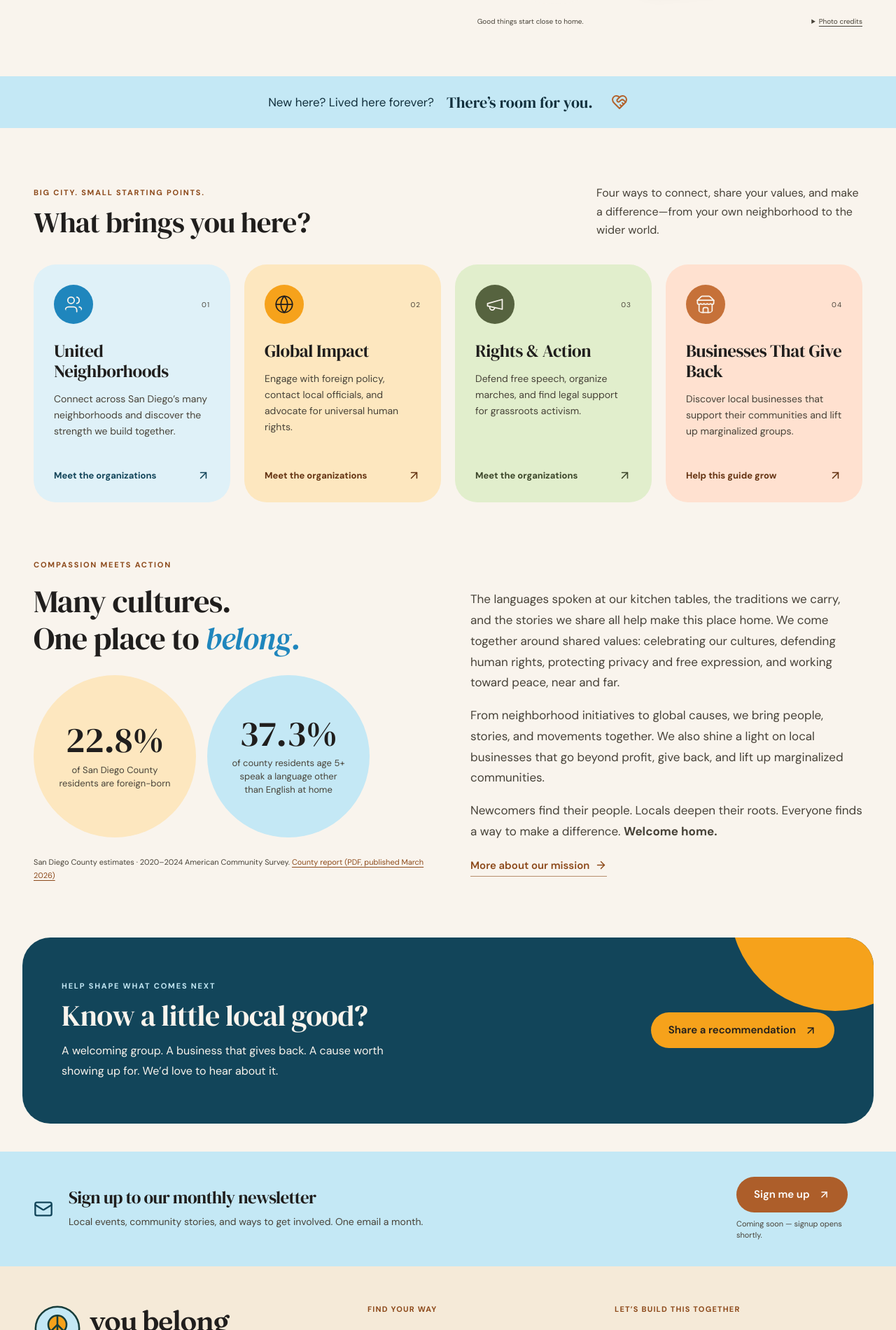
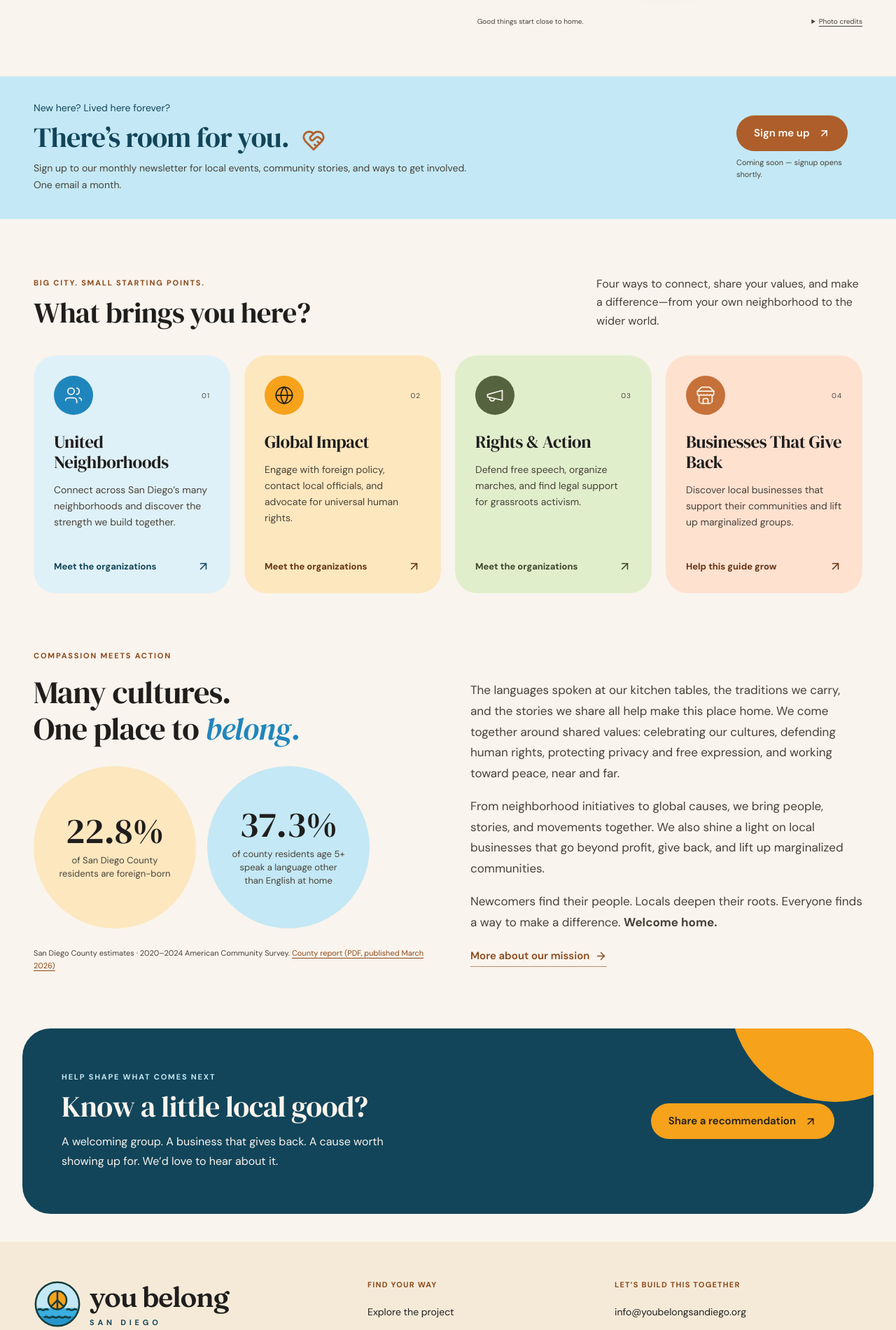
Before and after one commit to avafrohna/you-belong, a React (Vite) app: page / in a window 1280 px wide. Shown: the part 739-2640 px from the top of the page at 70% size. Built offline with nearby package versions, Linux system fonts and the light colour scheme.

Commit message:
Unify homepage newsletter and replace Sister Cities listing

```diff
--- a/src/App.jsx
+++ b/src/App.jsx
@@ -196,7 +196,7 @@ function App({ initialPath }) {
       <main id="main-content" tabIndex={-1}>
         {page}
       </main>
-      <SiteFooter />
+      <SiteFooter showNewsletter={path !== "/"} />
     </>
   );
 }
@@ -348,13 +348,7 @@ function HomePage() {
           </figcaption>
         </figure>
       </section>
-      <div className="welcome-strip">
-        <div className="section-shell">
-          <span>New here? Lived here forever?</span>
-          <strong>There’s room for you.</strong>
-          <HeartHandshake size={24} aria-hidden="true" />
-        </div>
-      </div>
+      <NewsletterSignup welcome />
       <section
         id="explore"
         className="section-shell section-block"
@@ -774,10 +768,10 @@ function NotFoundPage() {
     </section>
   );
 }
-function SiteFooter() {
+function SiteFooter({ showNewsletter = true }) {
   return (
     <footer className="site-footer">
-      <NewsletterSignup />
+      {showNewsletter && <NewsletterSignup />}
       <div className="section-shell footer-grid">
         <div>
           <Brand footer />
--- a/src/components/NewsletterSignup.jsx
+++ b/src/components/NewsletterSignup.jsx
@@ -1,14 +1,24 @@
-import { ArrowUpRight, Mail } from "lucide-react";
+import { ArrowUpRight, HeartHandshake, Mail } from "lucide-react";
 import { newsletterSignupUrl } from "../data/newsletter.js";
 
-export function NewsletterSignup() {
+export function NewsletterSignup({ welcome = false }) {
   return (
-    <section className="newsletter-band" aria-labelledby="newsletter-title">
+    <section className={`newsletter-band${welcome ? " welcome-newsletter" : ""}`} aria-labelledby="newsletter-title">
       <div className="section-shell newsletter-signup">
-        <Mail size={28} aria-hidden="true" />
+        {!welcome && <Mail size={28} aria-hidden="true" />}
         <div className="newsletter-copy">
-          <h2 id="newsletter-title">Sign up to our monthly newsletter</h2>
-          <p>Local events, community stories, and ways to get involved. One email a month.</p>
+          {welcome ? (
+            <>
+              <span className="newsletter-kicker">New here? Lived here forever?</span>
+              <h2 id="newsletter-title">There’s room for you. <HeartHandshake size={34} aria-hidden="true" /></h2>
+              <p>Sign up to our monthly newsletter for local events, community stories, and ways to get involved. One email a month.</p>
+            </>
+          ) : (
+            <>
+              <h2 id="newsletter-title">Sign up to our monthly newsletter</h2>
+              <p>Local events, community stories, and ways to get involved. One email a month.</p>
+            </>
+          )}
         </div>
         <div className="newsletter-action">
           {newsletterSignupUrl ? (
--- a/src/data/organizations.js
+++ b/src/data/organizations.js
@@ -252,18 +252,18 @@ export const communityOrganizations = [
     "reviewedAt": "2026-09-25"
   },
   {
-    "id": "san-diego-sister-cities",
-    "name": "San Diego International Sister Cities Association",
-    "description": "San Diego’s sister-city umbrella association supports connections with communities around the world. It brings together local societies working on cultural, educational, economic, and humanitarian exchanges that encourage understanding and peace.",
+    "id": "sister-cities-project",
+    "name": "Sister Cities Project",
+    "description": "Sister Cities Project connects San Diego communities to advance racial and economic equity. Through community partnerships, cultural exchanges, entrepreneurship support, and educational opportunities, it builds relationships and expands opportunities for Black communities and other communities of color.",
     "sectionIds": [
-      "global-impact",
-      "united-neighborhoods"
+      "united-neighborhoods",
+      "rights-action"
     ],
-    "primarySectionId": "global-impact",
-    "website": "https://www.sandisca.org/",
-    "organizationType": "Local umbrella association",
-    "profileSourceUrl": "https://www.sandisca.org/",
-    "reviewedAt": "2026-09-25"
+    "primarySectionId": "united-neighborhoods",
+    "website": "https://sistercitiesproject.org/",
+    "organizationType": "Local nonprofit organization",
+    "profileSourceUrl": "https://sistercitiesproject.org/the-project/",
+    "reviewedAt": "2026-10-01"
   },
   {
     "id": "san-diego-organizing-project",
--- a/src/sunlit-shore.css
+++ b/src/sunlit-shore.css
@@ -147,6 +147,16 @@ h1 em, h2 em { color: var(--terracotta); }
 .welcome-strip > .section-shell { font-size: 17px; }
 .welcome-strip strong { font-family: var(--serif); font-size: 22px; font-weight: 400; }
 .welcome-strip svg { color: var(--terracotta); }
+.welcome-newsletter .newsletter-signup { padding-block: 36px; gap: 48px; }
+.welcome-newsletter .newsletter-kicker { display: block; font-size: 14px; color: var(--brand); margin-bottom: 8px; }
+.welcome-newsletter .newsletter-copy h2 { font-family: var(--serif); font-size: clamp(30px, 3.2vw, 40px); font-weight: 400; color: var(--brand); }
+.welcome-newsletter .newsletter-copy p { max-width: 620px; }
+.welcome-newsletter .newsletter-copy h2 svg { display: inline-block; color: var(--terracotta); vertical-align: middle; margin-left: 10px; }
+@media (max-width: 650px) {
+  .welcome-newsletter .newsletter-signup { gap: 20px; padding-block: 28px; }
+  .welcome-newsletter .newsletter-copy { flex-basis: 100%; }
+  .welcome-newsletter .newsletter-action { margin-left: 0; }
+}
 .section-block { padding-block: 80px; }
 .section-intro { margin-bottom: 36px; }
 .section-intro > p { max-width: 380px; font-size: 16px; line-height: 1.65; }
```
Also changed, not shown: 1 other file (tests, documents, lock files or other folders).
